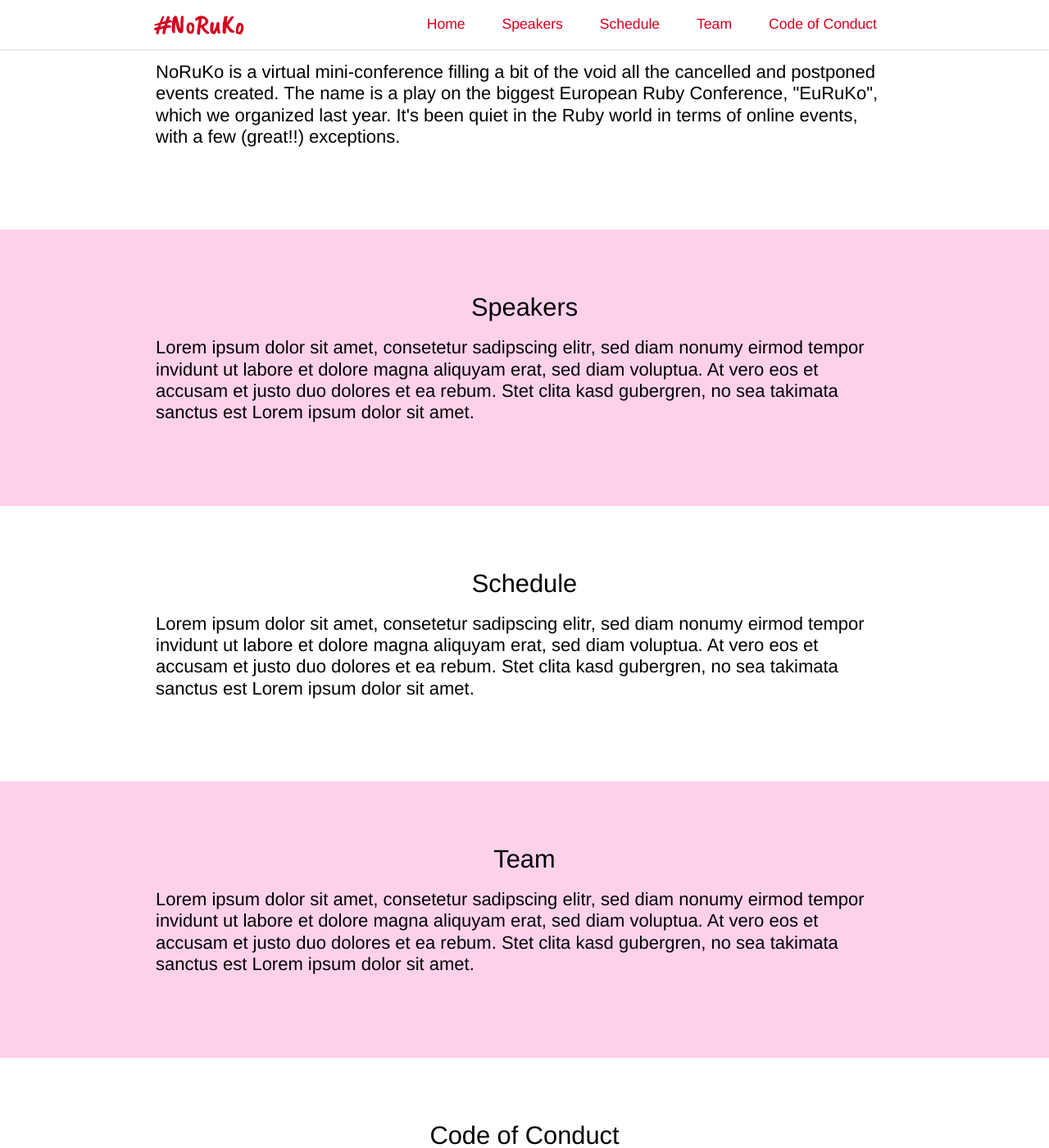
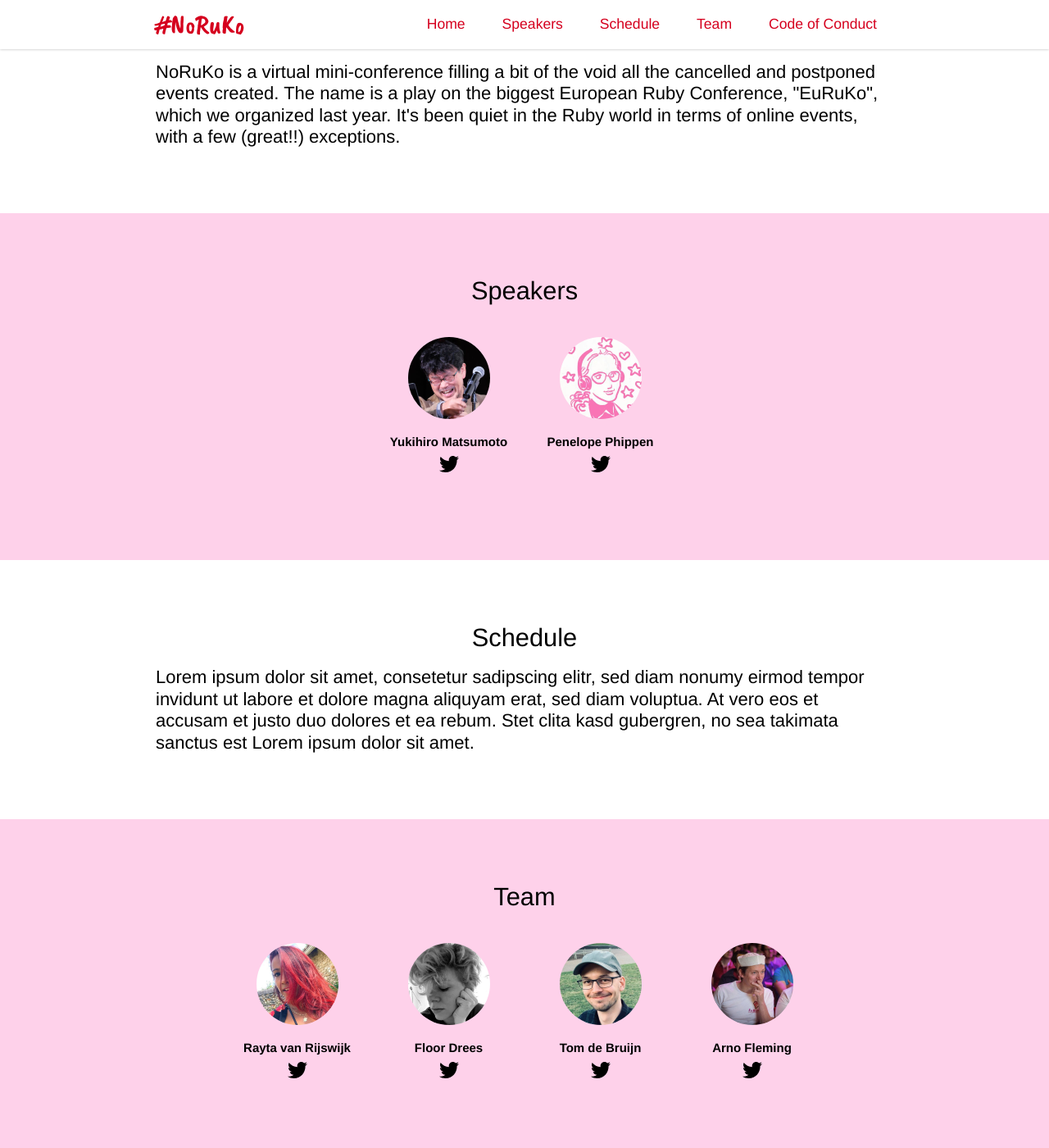
Before and after one commit to rubynl/noruko.org, a Jekyll site: the page built from index.html, in a window 1280 px wide and 1400 px high, scrolled down 556 px. Shown: the whole window at 82% size. Built offline with Jekyll 4.4.1, drawn with Linux system fonts in a browser that asks for light colours.

Commit message:
Add first speakers and team

```diff
--- a/_layouts/default.html
+++ b/_layouts/default.html
@@ -16,10 +16,15 @@
   </head>
 
   <body>
-   {% include header.html %}
-   <div id="main">
-     {{ content }}
-   </div>
+    {% include header.html %}
+    <div id="main">
+      {{ content }}
+    </div>
     {% include footer.html %}
+
+    <div style="visibility: hidden; position: absolute; width: 0px; height: 0px; top: -100vh; left: -100vw">
+      <svg preserveAspectRatio="xMidYMid meet" version="1.1" xmlns="http://www.w3.org/2000/svg">
+        <path id="tw-icon" class="st0" d="M24,2.368 C23.342,3.38 22.507,4.269 21.545,4.981 C21.553,5.196 21.557,5.416 21.557,5.635 C21.557,12.308 16.606,20 7.548,20 C4.768,20 2.179,19.164 0,17.733 C0.385,17.78 0.778,17.803 1.175,17.803 C3.481,17.803 5.605,16.995 7.29,15.64 C5.135,15.601 3.317,14.141 2.691,12.136 C2.991,12.195 3.301,12.225 3.618,12.225 C4.067,12.225 4.502,12.166 4.915,12.048 C2.661,11.585 0.964,9.544 0.964,7.097 L0.964,7.035 C1.628,7.411 2.389,7.64 3.195,7.665 C1.874,6.759 1.004,5.213 1.004,3.463 C1.004,2.538 1.247,1.67 1.671,0.922 C4.101,3.98 7.728,5.988 11.82,6.199 C11.736,5.829 11.694,5.445 11.694,5.049 C11.694,2.261 13.898,0 16.616,0 C18.033,0 19.313,0.612 20.209,1.593 C21.333,1.368 22.386,0.948 23.338,0.37 C22.97,1.549 22.19,2.538 21.173,3.162 C22.169,3.041 23.118,2.769 24,2.368 Z" id="path-1"></path>
+      </svg>
   </body>
 </html>
--- a/_sass/_main.sass
+++ b/_sass/_main.sass
@@ -36,3 +36,4 @@ body
 @import "components/button"
 @import "components/section"
 @import "components/hero"
+@import "components/people"
--- /dev/null
+++ b/_sass/components/_people.sass
@@ -0,0 +1,38 @@
+.people-list
+  display: flex
+  flex-direction: row
+  flex-wrap: wrap
+  justify-content: center
+
+.person
+  display: flex
+  flex-direction: column
+  flex-basis: 145px
+  align-items: center
+
+  margin: 20px
+  max-width: 220px
+
+  text-align: center
+
+  a
+    color: #000000
+    text-decoration: none
+
+  h3
+    margin: 0
+
+  img
+    border-radius: 50%
+    width: 100px
+    height: 100px
+    margin-bottom: 20px
+
+  .name
+    font-size: 15px
+    font-weight: bold
+    margin-bottom: 10px
+
+  .social
+    svg
+      width: 24px
--- a/_sass/components/_section.sass
+++ b/_sass/components/_section.sass
@@ -1,8 +1,14 @@
 .section
   padding: 80px 20px
 
-  p
+  p:not(:last-child)
     margin-bottom: 20px
+
+.section-page
+  padding-top: 160px
+
+  h1
+    margin-bottom: 50px
 
   p ~ h1,
   p ~ h2,
@@ -10,11 +16,5 @@
   p ~ h4
     margin-top: 40px
 
-.section-page
-  padding-top: 160px
-
-  h1
-    margin-bottom: 50px
-
 .section-dark
   background-color: #fed1ea
--- a/index.html
+++ b/index.html
@@ -31,12 +31,35 @@ layout: default
   <div class="container">
     <h2>Speakers</h2>
 
-    <p>
-      Lorem ipsum dolor sit amet, consetetur sadipscing elitr, sed diam nonumy eirmod
-      tempor invidunt ut labore et dolore magna aliquyam erat, sed diam voluptua. At
-      vero eos et accusam et justo duo dolores et ea rebum. Stet clita kasd gubergren,
-      no sea takimata sanctus est Lorem ipsum dolor sit amet.
-    </p>
+    <div class="people-list">
+      <div class="person">
+        <img src="/assets/images/people/yukihiro_matsumoto.jpg">
+        <h3 class="name">
+           Yukihiro Matsumoto
+        </h3>
+        <p class="social">
+          <a href="https://twitter.com/yukihiro_matz" target="_blank">
+            <svg preserveAspectRatio="xMidYMid meet" viewBox="0 0 24 20">
+              <use href="#tw-icon" xlink:href="#tw-icon" xmlns:xlink="http://www.w3.org/1999/xlink"></use>
+            </svg>
+          </a>
+        </p>
+      </div>
+
+      <div class="person">
+        <img src="/assets/images/people/penelope_phippen.jpg">
+        <h3 class="name">
+          Penelope Phippen
+        </h3>
+        <p class="social">
+          <a href="https://twitter.com/penelope_zone" target="_blank">
+            <svg preserveAspectRatio="xMidYMid meet" viewBox="0 0 24 20">
+              <use href="#tw-icon" xlink:href="#tw-icon" xmlns:xlink="http://www.w3.org/1999/xlink"></use>
+            </svg>
+          </a>
+        </p>
+      </div>
+    </div>
   </div>
 </section>
 
@@ -57,12 +80,63 @@ layout: default
   <div class="container">
     <h2>Team</h2>
 
-    <p>
-      Lorem ipsum dolor sit amet, consetetur sadipscing elitr, sed diam nonumy eirmod
-      tempor invidunt ut labore et dolore magna aliquyam erat, sed diam voluptua. At
-      vero eos et accusam et justo duo dolores et ea rebum. Stet clita kasd gubergren,
-      no sea takimata sanctus est Lorem ipsum dolor sit amet.
-    </p>
+    <div class="people-list">
+      <div class="person">
+        <img src="/assets/images/people/rayta_van_rijswijk.jpg">
+        <h3 class="name">
+           Rayta van Rijswijk
+        </h3>
+        <p class="social">
+          <a href="https://twitter.com/raytalks" target="_blank">
+            <svg preserveAspectRatio="xMidYMid meet" viewBox="0 0 24 20">
+              <use href="#tw-icon" xlink:href="#tw-icon" xmlns:xlink="http://www.w3.org/1999/xlink"></use>
+            </svg>
+          </a>
+        </p>
+      </div>
+
+      <div class="person">
+        <img src="/assets/images/people/floor_drees.jpg">
+        <h3 class="name">
+           Floor Drees
+        </h3>
+        <p class="social">
+          <a href="https://twitter.com/floordrees" target="_blank">
+            <svg preserveAspectRatio="xMidYMid meet" viewBox="0 0 24 20">
+              <use href="#tw-icon" xlink:href="#tw-icon" xmlns:xlink="http://www.w3.org/1999/xlink"></use>
+            </svg>
+          </a>
+        </p>
+      </div>
+
+      <div class="person">
+        <img src="/assets/images/people/tom_de_bruijn.jpg">
+        <h3 class="name">
+           Tom de Bruijn
+        </h3>
+        <p class="social">
+          <a href="https://twitter.com/tombruijn" target="_blank">
+            <svg preserveAspectRatio="xMidYMid meet" viewBox="0 0 24 20">
+              <use href="#tw-icon" xlink:href="#tw-icon" xmlns:xlink="http://www.w3.org/1999/xlink"></use>
+            </svg>
+          </a>
+        </p>
+      </div>
+
+      <div class="person">
+        <img src="/assets/images/people/arno_fleming.jpg">
+        <h3 class="name">
+          Arno Fleming
+        </h3>
+        <p class="social">
+          <a href="https://twitter.com/butcoded" target="_blank">
+            <svg preserveAspectRatio="xMidYMid meet" viewBox="0 0 24 20">
+              <use href="#tw-icon" xlink:href="#tw-icon" xmlns:xlink="http://www.w3.org/1999/xlink"></use>
+            </svg>
+          </a>
+        </p>
+      </div>
+    </div>
   </div>
 </section>
 
```
Also changed, not shown: assets/images/people/arno_fleming.jpg (added), assets/images/people/floor_drees.jpg (added), assets/images/people/penelope_phippen.jpg (added), assets/images/people/rayta_van_rijswijk.jpg (added), assets/images/people/tom_de_bruijn.jpg (added), assets/images/people/yukihiro_matsumoto.jpg (added).
